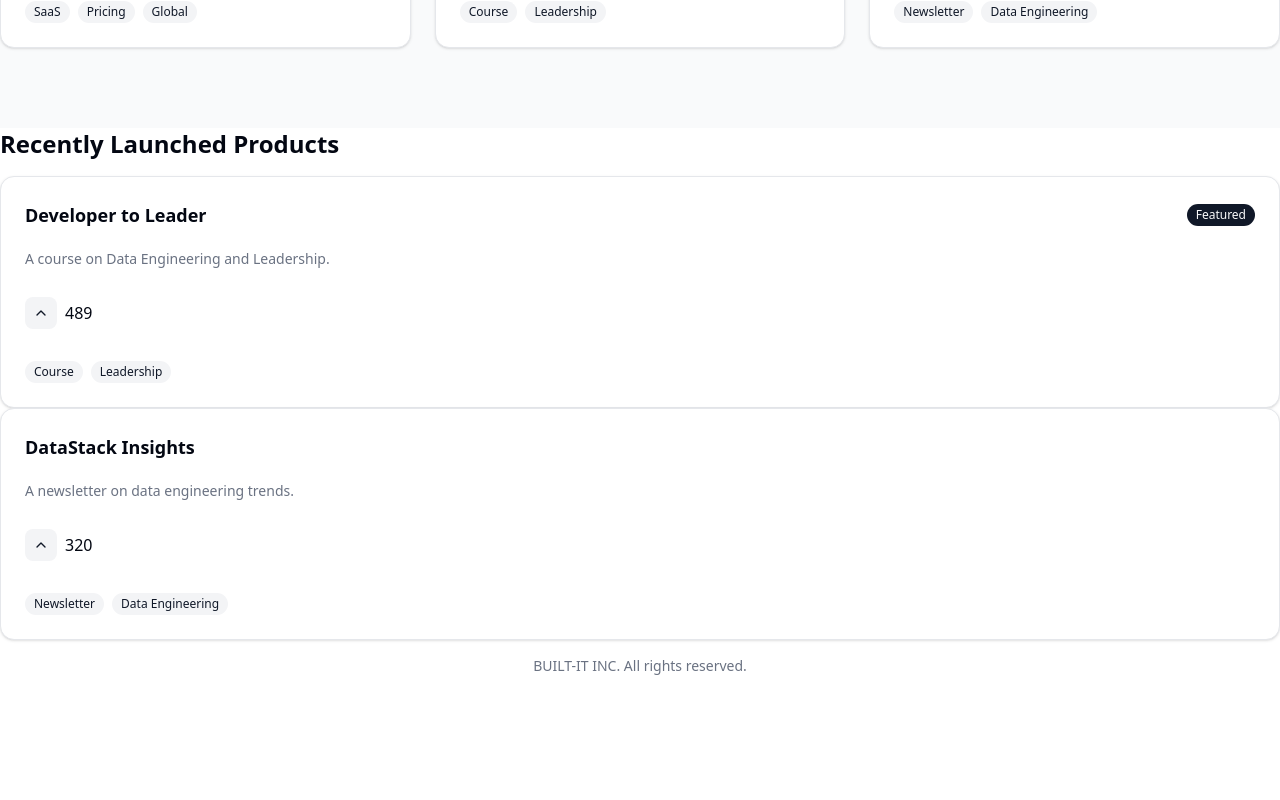
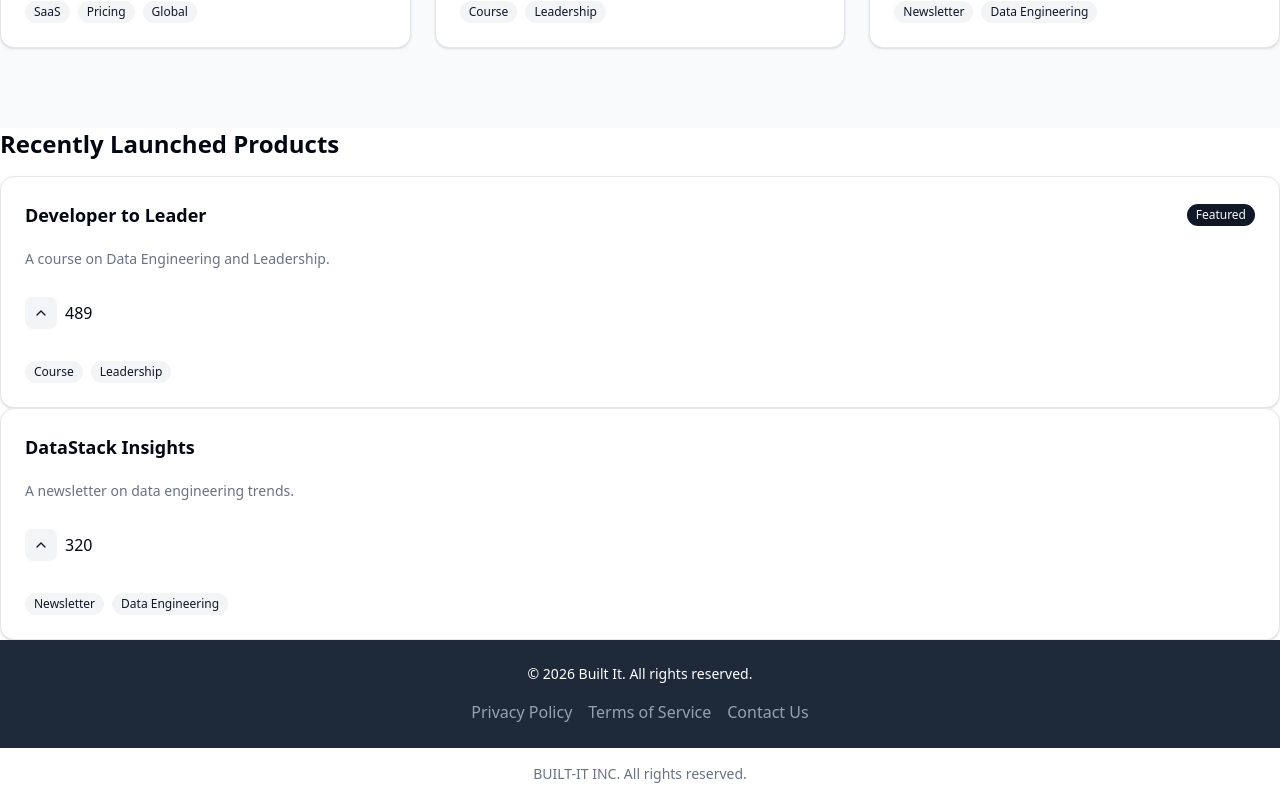
Before and after one commit to saminyc/Built-It, a Next.js app: page / in a window 1280 px wide. Shown: the part 721-1521 px from the top of the page. Before the commit the page ends 1413 px from the top, so only its background shows below. Built offline with nearby package versions, Linux system fonts and the light colour scheme.

Commit message:
Footer for landing page done

```diff
--- a/app/page.tsx
+++ b/app/page.tsx
@@ -1,12 +1,14 @@
 import { HeroSection } from "@/components/landing-page/hero-section";
 import { FeaturedProducts } from "@/components/landing-page/featured-products";
 import {RecentlyLaunchedProducts}from "@/components/landing-page/recently-launched-products";
+import {FooterSection} from "@/components/landing-page/footer-section";
 export default function Home() {
   return (
     <div>
       <HeroSection />
       <FeaturedProducts />
       <RecentlyLaunchedProducts />
+      <FooterSection />
     </div>
   );
 }
--- /dev/null
+++ b/components/landing-page/footer-section.tsx
@@ -0,0 +1,18 @@
+import React from 'react'
+
+export const FooterSection = () => {
+  return (
+    <div>
+        <footer className="bg-gray-800 text-white py-6">
+        <div className="container mx-auto text-center">
+            <p className="text-sm">&copy; {new Date().getFullYear()} Built It. All rights reserved.</p>
+            <div className="mt-4">
+                <a href="#" className="text-gray-400 hover:text-white mx-2">Privacy Policy</a>
+                <a href="#" className="text-gray-400 hover:text-white mx-2">Terms of Service</a>
+                <a href="#" className="text-gray-400 hover:text-white mx-2">Contact Us</a>
+            </div>
+            </div>
+        </footer>
+    </div>
+  )
+}
--- a/package.json
+++ b/package.json
@@ -21,8 +21,8 @@
   "devDependencies": {
     "@tailwindcss/postcss": "^4",
     "@types/node": "^20",
-    "@types/react": "^19",
-    "@types/react-dom": "^19",
+    "@types/react": "^19.2.14",
+    "@types/react-dom": "^19.2.3",
     "babel-plugin-react-compiler": "1.0.0",
     "eslint": "^9",
     "eslint-config-next": "16.1.6",
```
Also changed, not shown: 1 other file (tests, documents, lock files or other folders).
